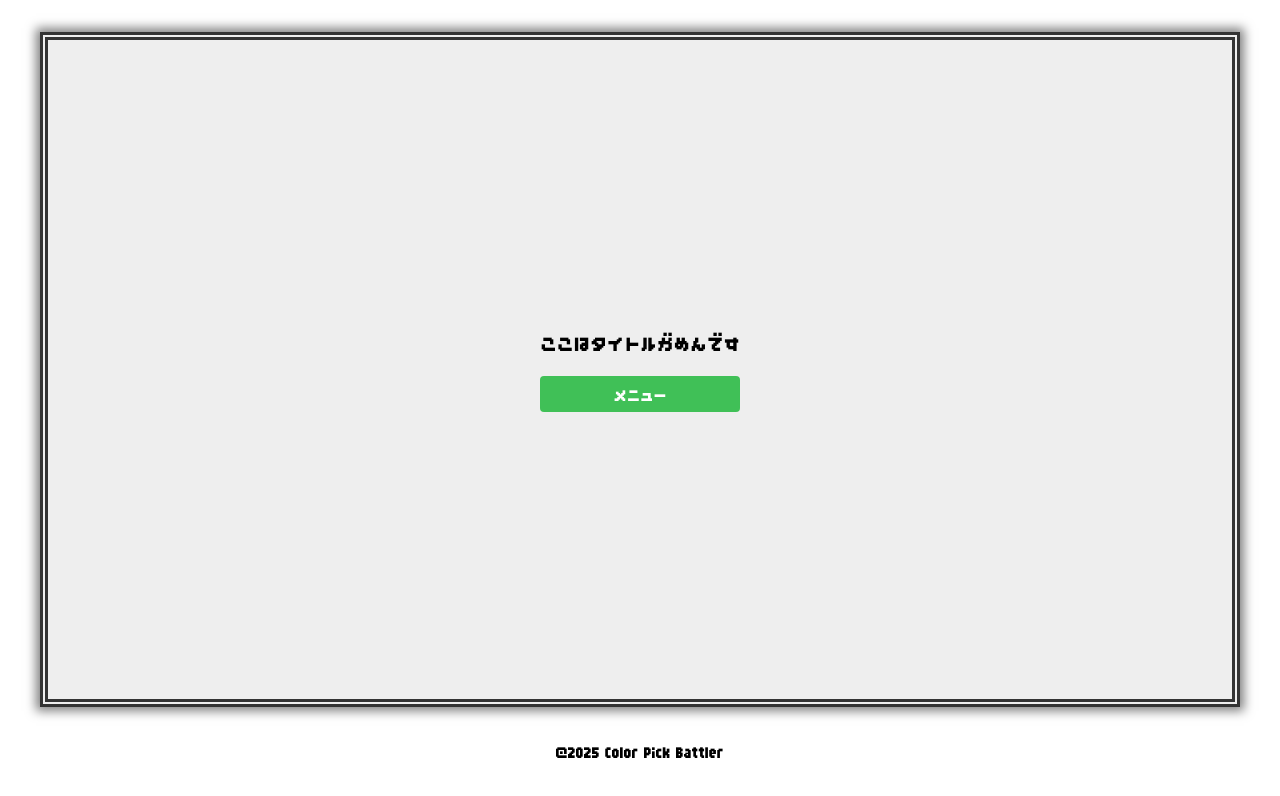
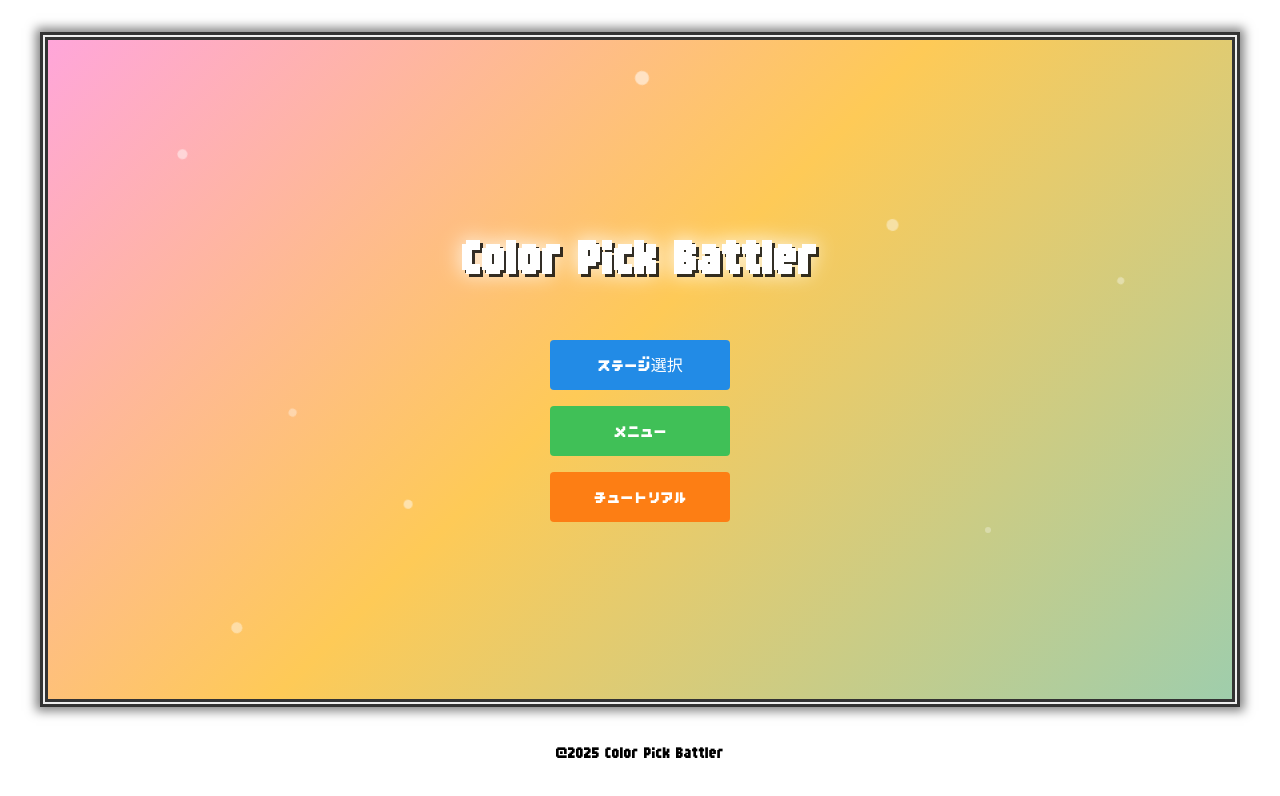
Before and after one commit to iririn1998/color-pick-battler, a Next.js app: page / in a window 1280 px wide. Shown: the top 796 px of the page. Built offline with nearby package versions, Linux system fonts and the light colour scheme.

Commit message:
feat: ホームページにアニメーション背景と新しいボタンを追加

```diff
--- a/src/app/page.tsx
+++ b/src/app/page.tsx
@@ -1,15 +1,38 @@
 import { Button, Stack } from "@mantine/core";
 import Link from "next/link";
+import type { FC } from "react";
+import { AnimatedBackground } from "@/components/AnimatedBackground";
+import { AnimatedTitle } from "@/components/AnimatedTitle";
 import { Text } from "@/components/Text";
 
-const Home = () => {
+const Home: FC = () => {
   return (
-    <Stack>
-      <Text size="xl">ここはタイトルがめんです</Text>
-      <Button component={Link} href="/menu" color="green">
-        <Text>メニュー</Text>
-      </Button>
-    </Stack>
+    <AnimatedBackground>
+      <AnimatedTitle>Color Pick Battler</AnimatedTitle>
+      <Stack align="center" gap="md" w="100%" maw={180}>
+        <Button
+          component={Link}
+          href="/battle"
+          color="blue"
+          size="lg"
+          fullWidth
+        >
+          <Text>ステージ選択</Text>
+        </Button>
+        <Button component={Link} href="/menu" color="green" size="lg" fullWidth>
+          <Text>メニュー</Text>
+        </Button>
+        <Button
+          component={Link}
+          href="/tutorial"
+          color="orange"
+          size="lg"
+          fullWidth
+        >
+          <Text>チュートリアル</Text>
+        </Button>
+      </Stack>
+    </AnimatedBackground>
   );
 };
 
```
